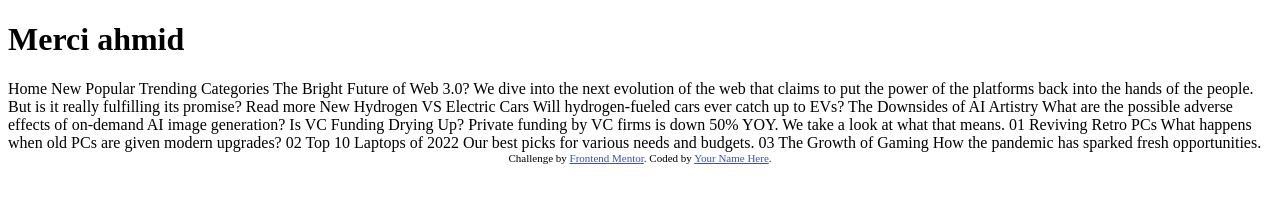
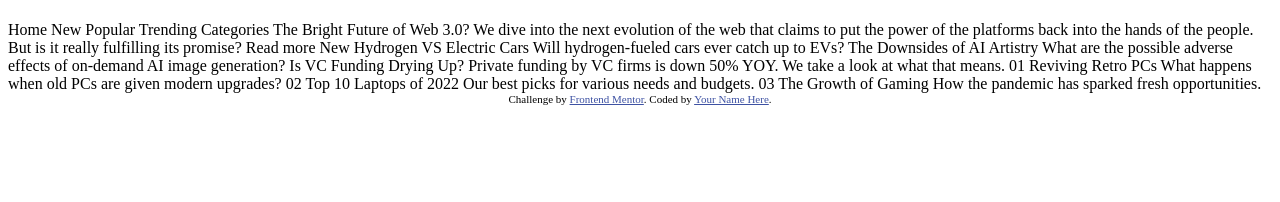
Before and after one commit to himedsoso/frontend_mentor, a plain HTML site: page news-homepage-main/index.html in a window 1280 px wide. Drawn offline with Linux system fonts and the light colour scheme.

Commit message:
retour en arriere

```diff
--- a/news-homepage-main/index.html
+++ b/news-homepage-main/index.html
@@ -15,7 +15,7 @@
   </style>
 </head>
 <body>
-        <h1>Merci ahmid </h1>
+        <h1></h1>
   Home
   New
   Popular
```
